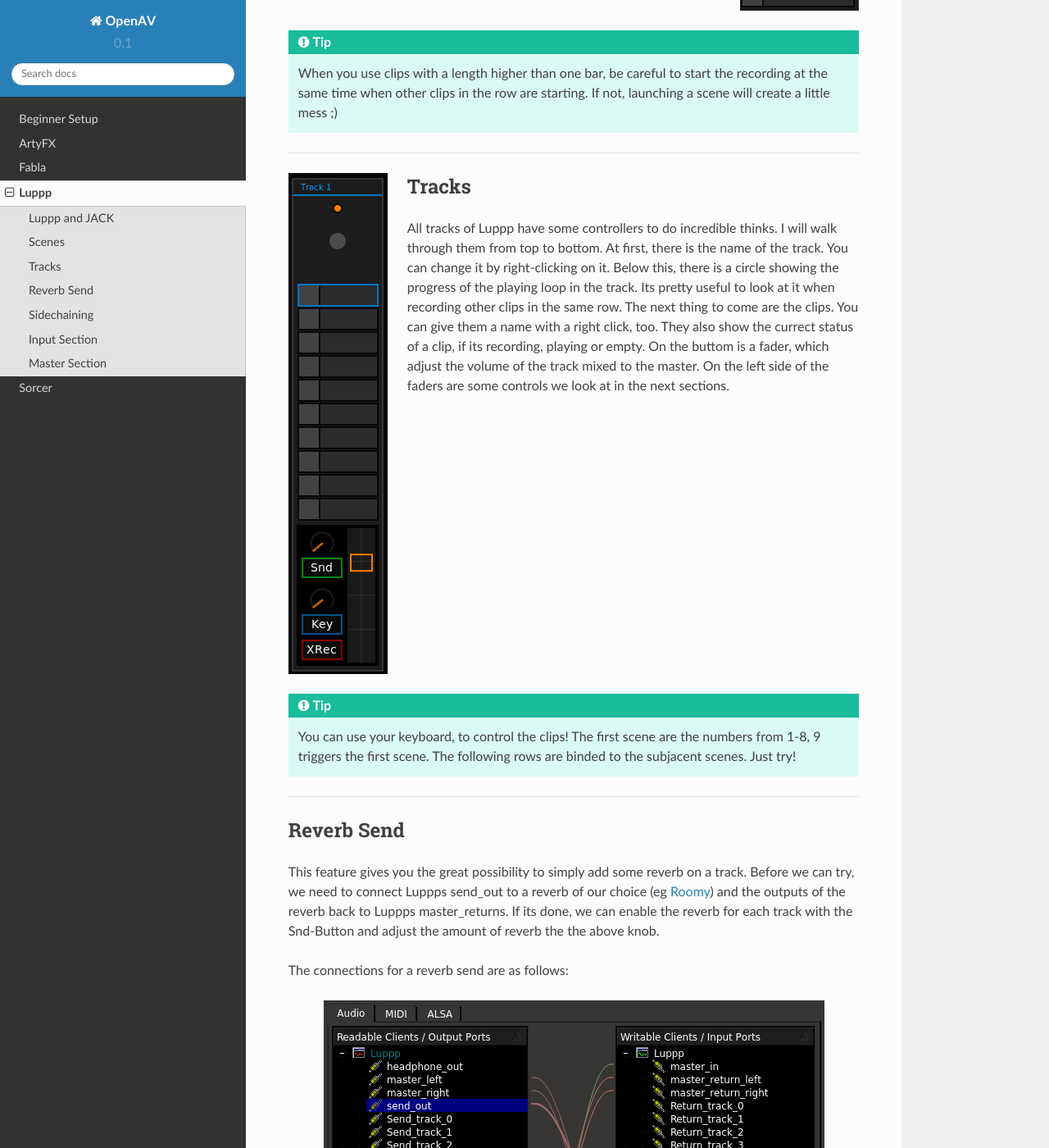
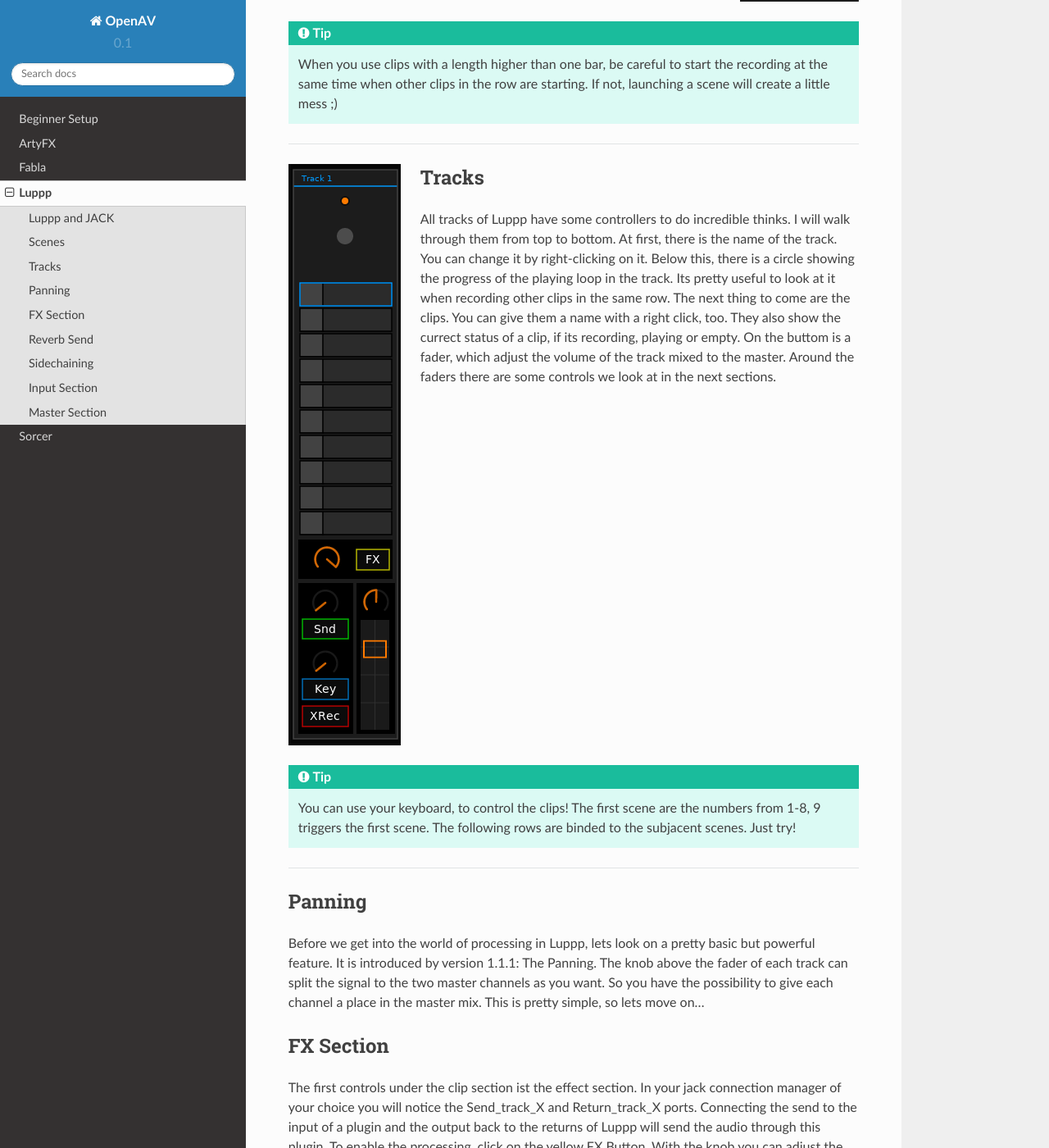
Before and after one commit to openAVproductions/openAV-manual, a Sphinx documentation site: the page built from source/luppp.rst, in a window 1280 px wide and 1400 px high, scrolled down 2325 px. Shown: the whole window at 82% size. Built offline with Sphinx 7.4.7 and the Read the Docs theme 2.0.0, drawn with Linux system fonts in a browser that asks for light colours; some of the changed text lies outside the part shown.

Commit message:
updated to version 1.1.1

```diff
--- a/source/luppp.rst
+++ b/source/luppp.rst
@@ -76,7 +76,7 @@
 The next thing to come are the clips. You can give them a name with a right
 click, too. They also show the currect status of a clip, if its recording,
 playing or empty. On the buttom is a fader, which adjust the volume of the
-track mixed to the master. On the left side of the faders are some controls
+track mixed to the master. Around the faders there are some controls
 we look at in the next sections.
 
 .. Tip::
@@ -85,6 +85,27 @@
 	rows are binded to the subjacent scenes. Just try!
 
 -----
+
+Panning
+=======
+
+Before we get into the world of processing in Luppp, lets look on a pretty
+basic but powerful feature. It is introduced by version 1.1.1: The Panning.
+The knob above the fader of each track can split the signal to the two master
+channels as you want. So you have the possibility to give each channel a place
+in the master mix. This is pretty simple, so lets move on...
+
+FX Section
+==========
+
+The first controls under the clip section ist the effect section. In your
+jack connection manager of your choice you will notice the Send_track_X and
+Return_track_X ports. Connecting the send to the input of a plugin and the
+output back to the returns of Luppp will send the audio through this plugin.
+To enable the processing, click on the yellow FX Button. With the knob you can
+adjust the volume of the effect.
+This feature gives you endless possibilities. You could add as many effects as
+you want in any order. Just be creative!
 
 Reverb Send
 ===========
```
Also changed, not shown: source/img/luppp/luppp_interface.png, source/img/luppp/luppp_track.png.
